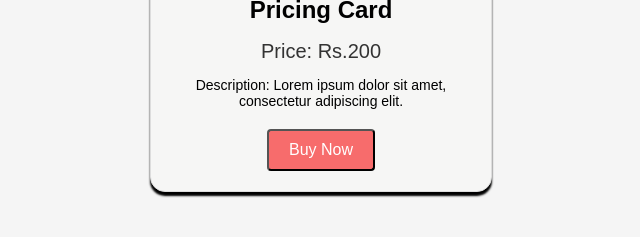
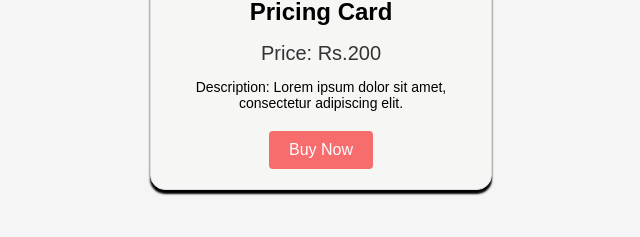
Before and after one commit to acciojob/pricing-card-rishabhjhamar99, a website: page main.html in a window 1280 px wide. Shown: the part 497-734 px from the top of the page, without its empty margins (319-959 px from the left). Drawn offline with Linux system fonts and the light colour scheme.

Commit message:
created a submission

```diff
--- a/styles.css
+++ b/styles.css
@@ -53,11 +53,12 @@
 
 .buy-now{
 	background-color:#f76c6c;
-	color:rgb(255,255,255);
+	color:white;
 	border-radius:4px;
 	padding:10px 20px;
 	font-size:16px;
 	cursor:pointer;
+	border:none;
 
 }
 /* .buy-now:hover{
```
